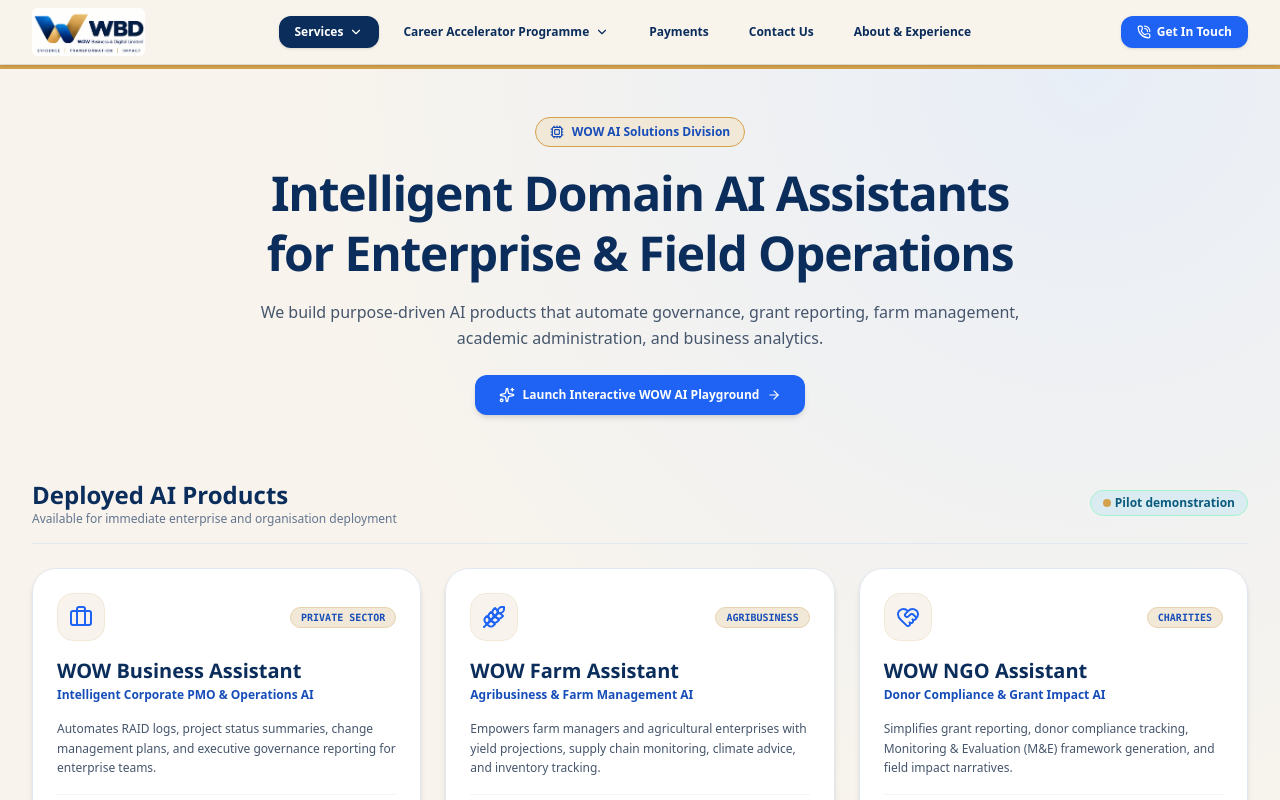
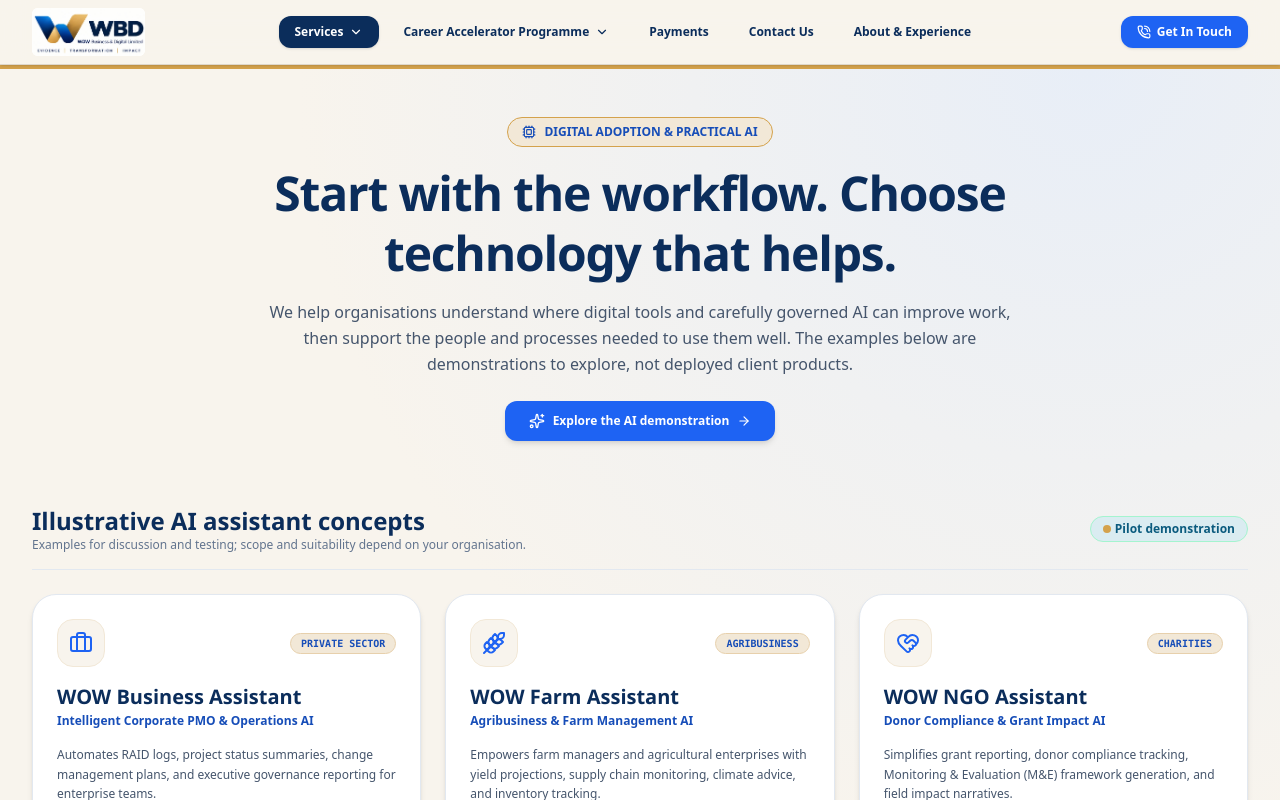
Before and after one commit to CptnMugo/WOW-Business-and-Digital, a React (Vite) app: page / in a window 1280 px wide. Both pictures are taken after a click on the button "AI Solutions & Assistants". Shown: the top 800 px of the page. Built offline with nearby package versions, Linux system fonts and the light colour scheme.

Commit message:
Align WBD service offer and brand interaction colours

```diff
--- a/src/components/AISolutionsSection.tsx
+++ b/src/components/AISolutionsSection.tsx
@@ -31,13 +31,13 @@
       <div className="text-center space-y-4 max-w-3xl mx-auto">
         <div className="inline-flex items-center gap-2 px-3.5 py-1.5 rounded-full bg-sky-100 border border-sky-300 text-blue-700 text-xs font-bold">
           <Cpu className="w-3.5 h-3.5" />
-          <span>WOW AI Solutions Division</span>
+          <span>DIGITAL ADOPTION & PRACTICAL AI</span>
         </div>
         <h1 className="text-4xl sm:text-5xl font-black text-slate-900 tracking-tight leading-tight">
-          Intelligent Domain AI Assistants for Enterprise & Field Operations
+          Start with the workflow. Choose technology that helps.
         </h1>
         <p className="text-slate-600 text-base leading-relaxed">
-          We build purpose-driven AI products that automate governance, grant reporting, farm management, academic administration, and business analytics.
+          We help organisations understand where digital tools and carefully governed AI can improve work, then support the people and processes needed to use them well. The examples below are demonstrations to explore, not deployed client products.
         </p>
         <div className="pt-2 flex justify-center">
           <button
@@ -45,7 +45,7 @@
             className="bg-blue-600 hover:bg-blue-700 text-white font-bold text-xs px-6 py-3 rounded-xl shadow-md transition-colors flex items-center gap-2 cursor-pointer"
           >
             <Sparkles className="w-4 h-4 text-white" />
-            <span>Launch Interactive WOW AI Playground</span>
+            <span>Explore the AI demonstration</span>
             <ArrowRight className="w-3.5 h-3.5 text-white" />
           </button>
         </div>
@@ -55,8 +55,8 @@
       <div className="space-y-6">
         <div className="flex items-center justify-between border-b border-slate-200 pb-4">
           <div>
-            <h2 className="text-2xl font-black text-slate-900">Deployed AI Products</h2>
-            <p className="text-xs text-slate-500">Available for immediate enterprise and organisation deployment</p>
+            <h2 className="text-2xl font-black text-slate-900">Illustrative AI assistant concepts</h2>
+            <p className="text-xs text-slate-500">Examples for discussion and testing; scope and suitability depend on your organisation.</p>
           </div>
           <span className="bg-emerald-500/10 text-emerald-700 text-xs font-bold px-3 py-1 rounded-full border border-emerald-200 flex items-center gap-1">
             <span className="w-2 h-2 rounded-full bg-amber-500"></span> Pilot demonstration
@@ -93,7 +93,7 @@
                 </p>
 
                 <div className="space-y-1.5 pt-3 border-t border-slate-100">
-                  <div className="text-[10px] font-bold text-slate-500 uppercase tracking-wider">Key Capabilities:</div>
+                  <div className="text-[10px] font-bold text-slate-500 uppercase tracking-wider">Potential uses to explore:</div>
                   {prod.features.map((feat, idx) => (
                     <div key={idx} className="flex items-start gap-2 text-xs text-slate-700">
                       <CheckCircle2 className="w-3.5 h-3.5 text-blue-600 shrink-0 mt-0.5" />
@@ -108,7 +108,7 @@
                 className="mt-6 w-full bg-sky-50 hover:bg-blue-600 hover:text-white text-blue-700 font-bold text-xs py-2.5 rounded-xl border border-sky-200 transition-colors flex items-center justify-center gap-2 relative z-10 cursor-pointer"
               >
                 <MessageSquare className="w-3.5 h-3.5" />
-                <span>Test {prod.name} Live</span>
+                <span>Explore demonstration</span>
               </button>
             </div>
           ))}
@@ -119,9 +119,9 @@
       <div className="bg-sky-50/60 rounded-3xl p-8 sm:p-12 border border-sky-100 space-y-8">
         <div className="text-center space-y-3 max-w-2xl mx-auto">
           <div className="text-xs font-bold uppercase tracking-widest text-blue-600">Product Pipeline</div>
-          <h2 className="text-3xl font-black text-slate-900">Future AI Roadmap</h2>
+          <h2 className="text-3xl font-black text-slate-900">Further ideas for exploration</h2>
           <p className="text-xs text-slate-600">
-            Upcoming breakthrough AI solutions currently in development for Southern Africa and global markets.
+            Other sector ideas can be explored with clients and partners when there is a clear need.
           </p>
         </div>
 
@@ -134,7 +134,7 @@
               <h3 className="font-bold text-slate-900 text-base">{fut.name}</h3>
               <p className="text-xs text-slate-600">{fut.description}</p>
               <div className="pt-2 border-t border-slate-100 flex items-center gap-1 text-[10px] font-bold uppercase text-blue-600">
-                <Sparkles className="w-3 h-3" /> In Development
+                <Sparkles className="w-3 h-3" /> Concept
               </div>
             </div>
           ))}
```
